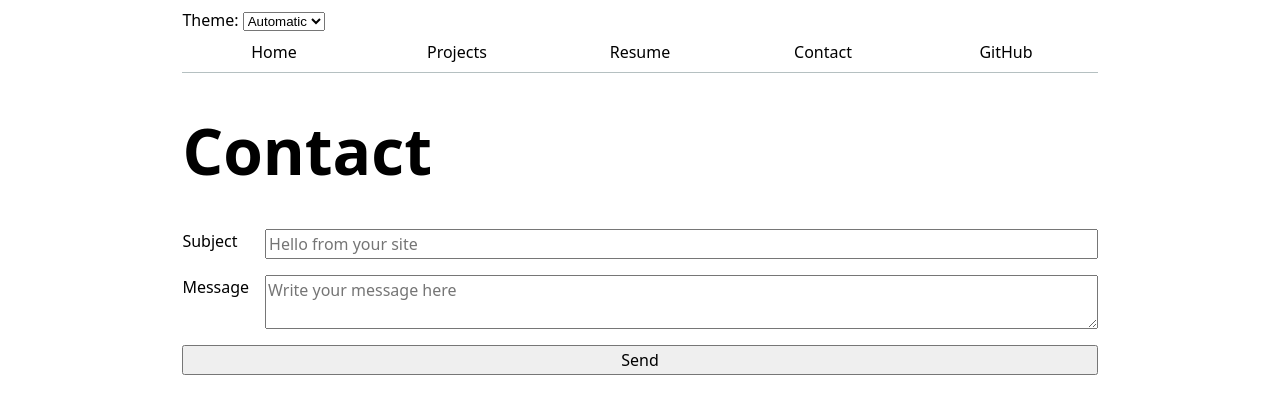
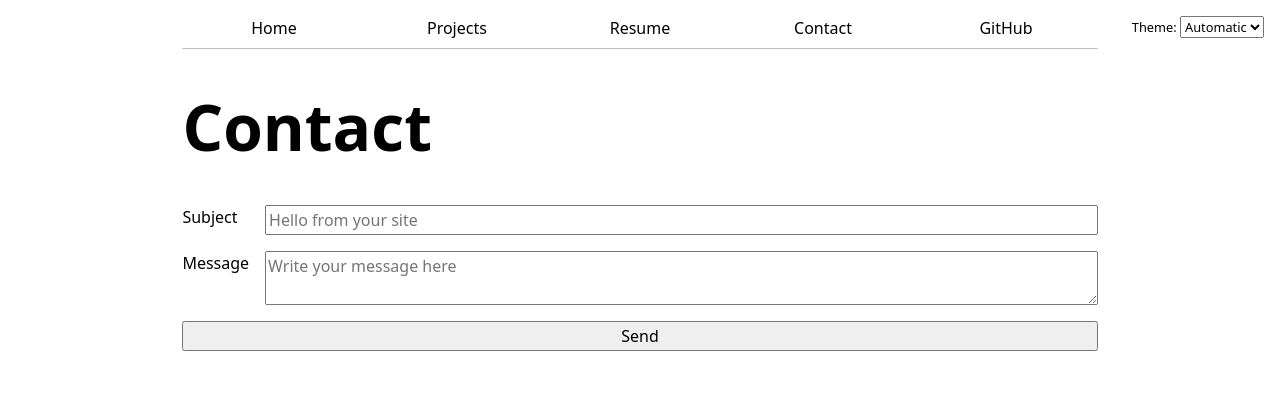
Before and after one commit to Sunisa-Yuki/Portfolio, a plain HTML site: page contact/index.html in a window 1280 px wide. Drawn offline with Linux system fonts and the light colour scheme.

Commit message:
Restore dark mode CSS

```diff
--- a/style.css
+++ b/style.css
@@ -1,7 +1,4 @@
 body {
-  /* Set line height to 1.5 times the font size
-     and use the OS's UI font as the website font
-   */
   font: 100%/1.5 system-ui;
   max-width: 100ch;
   margin-inline: max(1em, (100% - 100ch) / 2);
@@ -10,6 +7,7 @@ body {
 html {
   --color-accent: oklch(65% 50% 0);
   accent-color: var(--color-accent);
+  color-scheme: light dark;
 }
 
 nav ul,
@@ -18,9 +16,10 @@ nav li {
 }
 
 nav {
+  --border-color: oklch(50% 10% 200 / 40%);
   display: flex;
   margin-bottom: 1em;
-  border-bottom: 1px solid oklch(80% 3% 200);
+  border-bottom: 1px solid var(--border-color);
 }
 
 nav a {
@@ -32,7 +31,7 @@ nav a {
 }
 
 nav a.current {
-  border-bottom: 0.4em solid oklch(80% 3% 200);
+  border-bottom: 0.4em solid var(--border-color);
   padding-bottom: 0.1em;
 }
 
@@ -44,8 +43,17 @@ nav a:hover {
 
 input,
 textarea,
-button {
+button,
+select {
   font: inherit;
+}
+
+.color-scheme {
+  position: absolute;
+  top: 1rem;
+  right: 1rem;
+  font-size: 80%;
+  font-family: inherit;
 }
 
 form {
```
